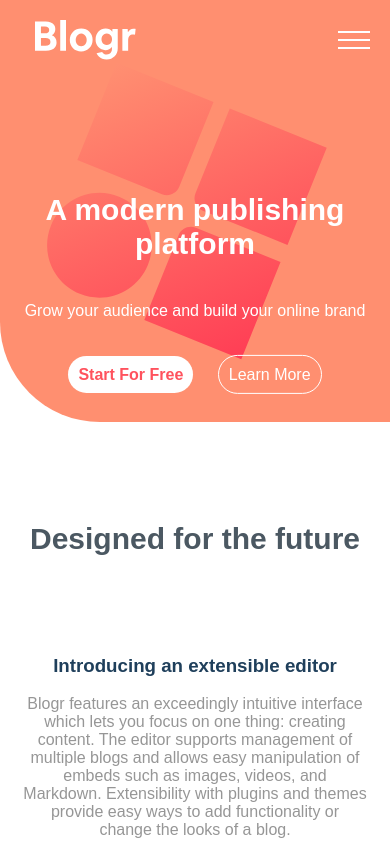
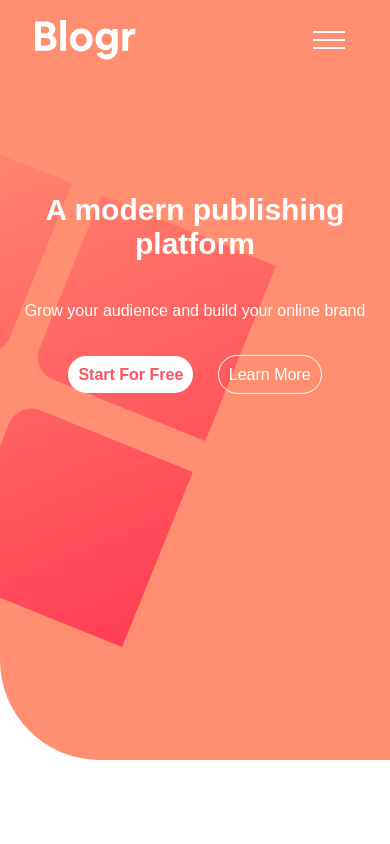
Before and after one commit to omniamhmodd/Blogr-Landing-Page, a plain HTML site: page index.html in a window 390 px wide. Shown: the top 844 px of the page. Drawn offline with Linux system fonts and the light colour scheme.

Commit message:
css modification

```diff
--- a/style.css
+++ b/style.css
@@ -519,8 +519,13 @@ footer .container .link1 {
 }
 }
 @media (max-width:477px){
+    .header{
+padding: 20px;
+height: 90vh;
+
+}
     .container{
-    width: 375px;
+    width: 350px;
 }
 
 .header .container {
```
